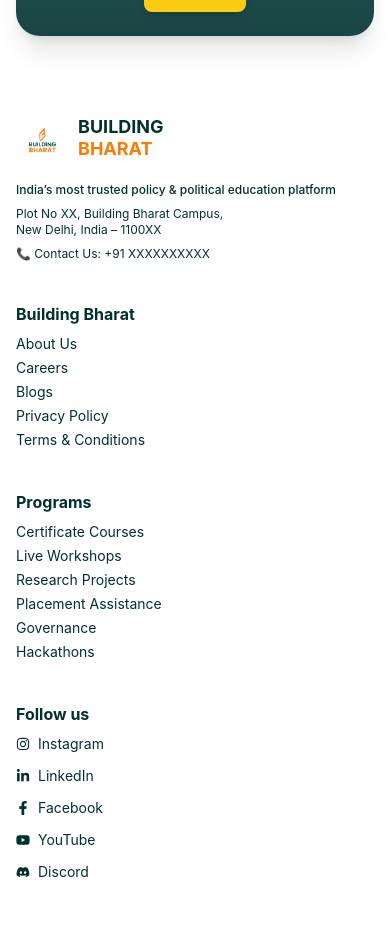
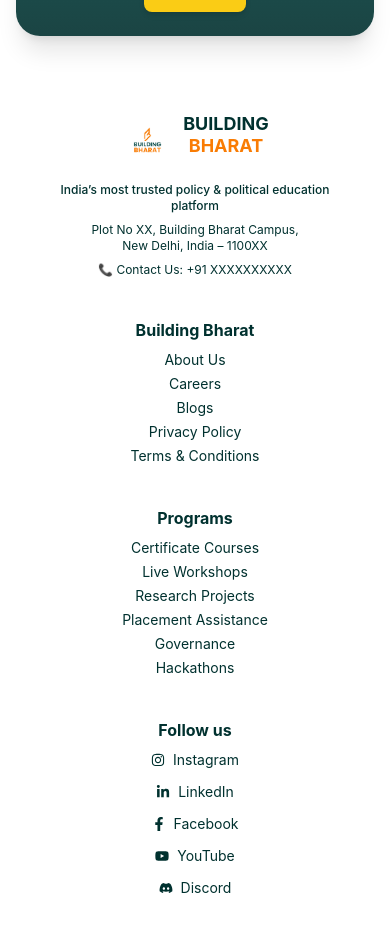
Before and after one commit to agnivo988/building-bharat-1st-task, a Next.js app: page / in a window 390 px wide. Shown: the part 7425-8357 px from the top of the page. Built offline with nearby package versions, Linux system fonts and the light colour scheme.

Commit message:
updated responsiveness

```diff
--- a/components/Footer.js
+++ b/components/Footer.js
@@ -13,8 +13,8 @@
       <div className="max-w-7xl mx-auto grid grid-cols-1 sm:grid-cols-2 md:grid-cols-4 gap-10">
 
         {/* Logo and Info */}
-        <div>
-          <div className="flex items-center space-x-3 mb-4">
+        <div className="text-center px-10 md:text-left">
+          <div className="flex justify-center md:justify-start space-x-3 mb-4">
             <Image src="/logo.jpg" alt="Building Bharat" width={50} height={50} />
             <div>
               <p className="font-bold text-lg leading-4">BUILDING</p>
@@ -26,13 +26,13 @@
           </p>
           <p className="text-xs sm:text-sm">Plot No XX, Building Bharat Campus,</p>
           <p className="text-xs sm:text-sm mb-2">New Delhi, India – 1100XX</p>
-          <p className="text-xs sm:text-sm flex items-center">
+          <p className="text-xs sm:text-sm flex justify-center md:justify-start items-center">
             📞 Contact Us: +91 XXXXXXXXXX
           </p>
         </div>
 
         {/* Column 1 */}
-        <div>
+        <div className="text-center md:text-left px-10">
           <h4 className="font-bold text-base mb-2">Building Bharat</h4>
           <ul className="space-y-1">
             <li>About Us</li>
@@ -44,7 +44,7 @@
         </div>
 
         {/* Column 2 */}
-        <div>
+        <div className="text-center md:text-left px-10">
           <h4 className="font-bold text-base mb-2">Programs</h4>
           <ul className="space-y-1">
             <li>Certificate Courses</li>
@@ -57,22 +57,22 @@
         </div>
 
         {/* Social Media */}
-        <div>
+        <div className="text-center md:text-left px-20">
           <h4 className="font-bold text-base mb-2">Follow us</h4>
           <ul className="space-y-3">
-            <li className="flex items-center gap-2 sm:gap-3">
+            <li className="flex justify-center md:justify-start items-center gap-2 sm:gap-3">
               <FaInstagram /> Instagram
             </li>
-            <li className="flex items-center gap-2 sm:gap-3">
+            <li className="flex justify-center md:justify-start items-center gap-2 sm:gap-3">
               <FaLinkedinIn /> LinkedIn
             </li>
-            <li className="flex items-center gap-2 sm:gap-3">
+            <li className="flex justify-center md:justify-start items-center gap-2 sm:gap-3">
               <FaFacebookF /> Facebook
             </li>
-            <li className="flex items-center gap-2 sm:gap-3">
+            <li className="flex justify-center md:justify-start items-center gap-2 sm:gap-3">
               <FaYoutube /> YouTube
             </li>
-            <li className="flex items-center gap-2 sm:gap-3">
+            <li className="flex justify-center md:justify-start items-center gap-2 sm:gap-3">
               <FaDiscord /> Discord
             </li>
           </ul>
```
